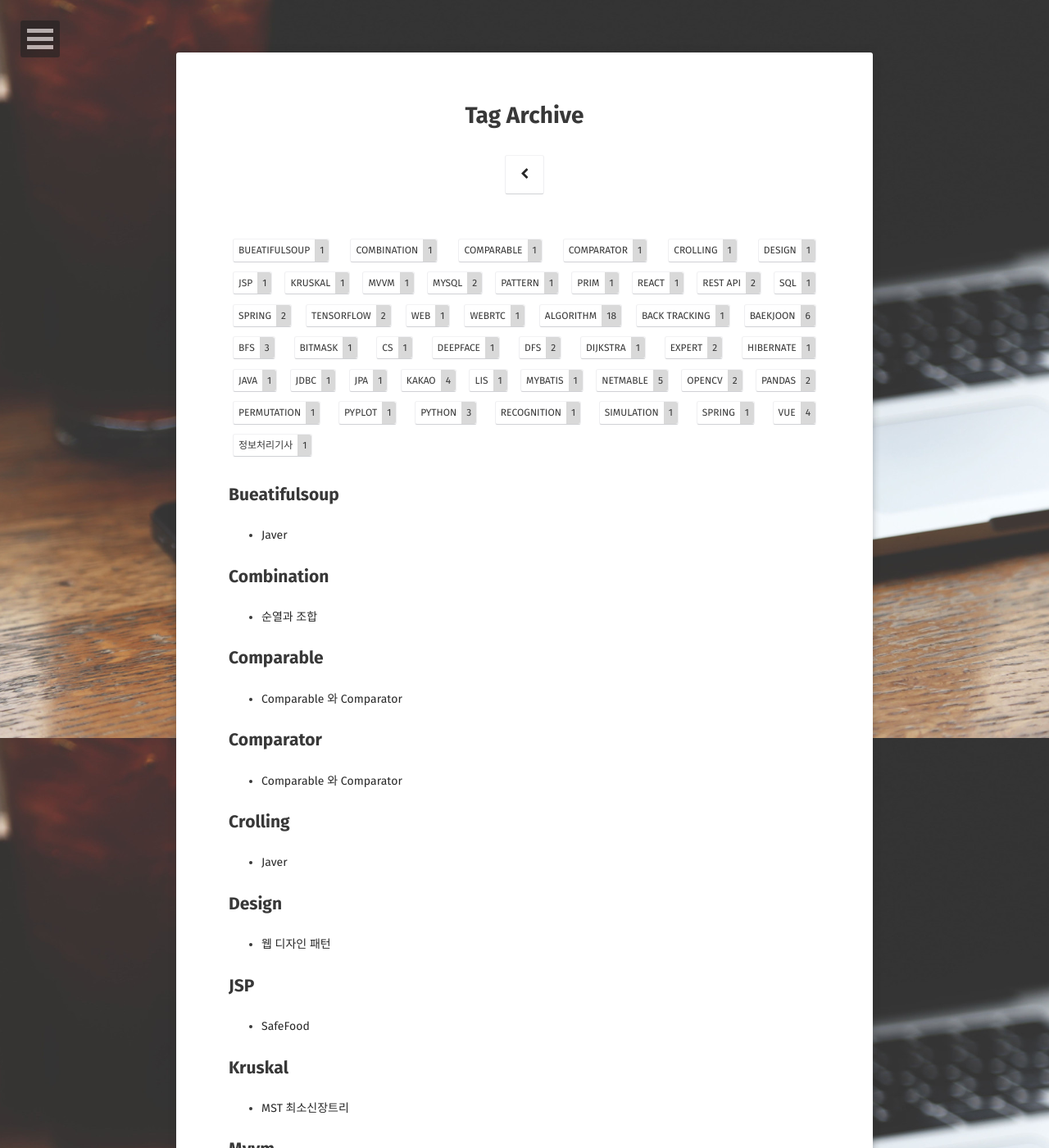
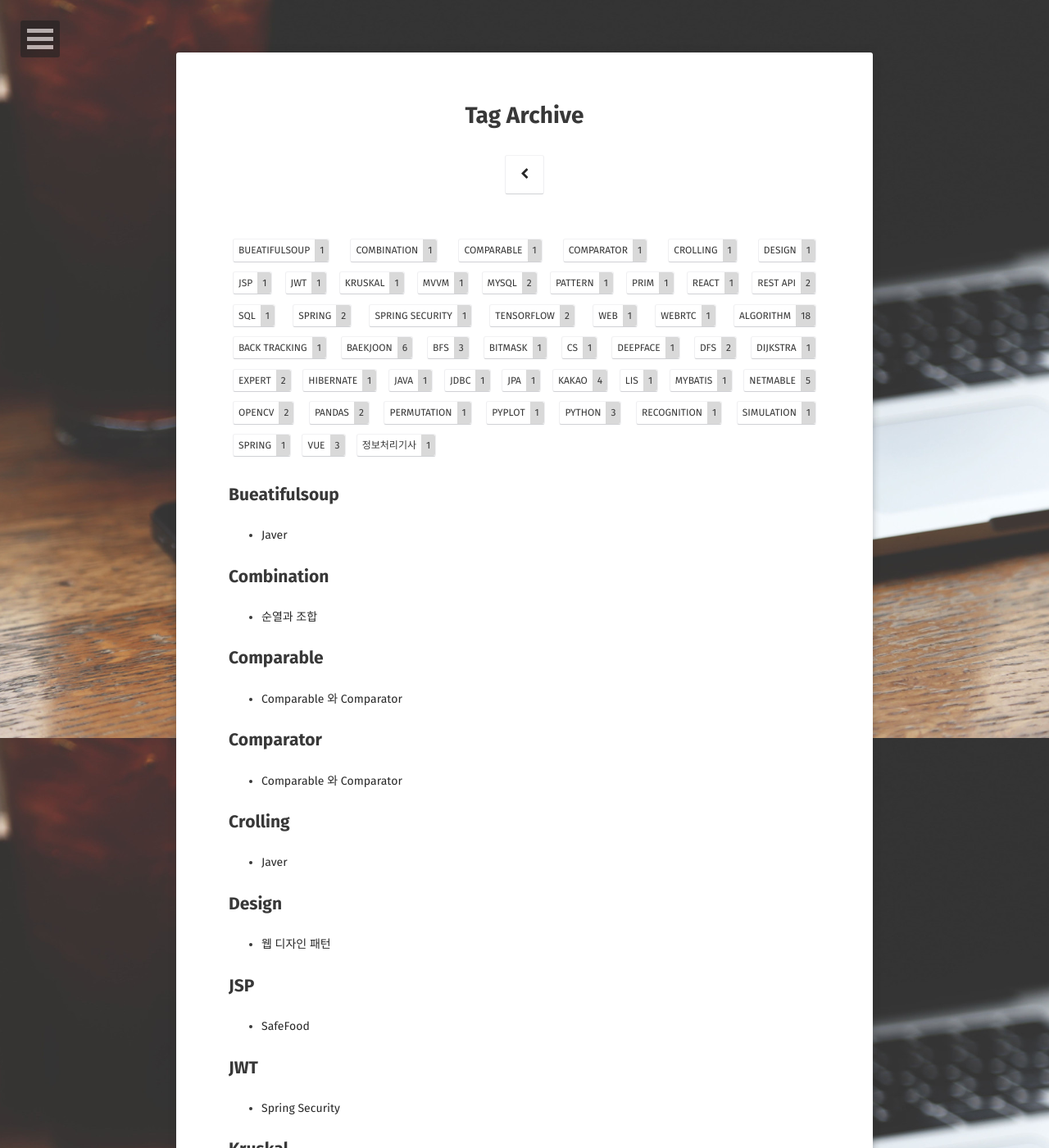
Before and after one commit to limkinam/limkinam.github.io, a Jekyll site: the page built from tags/index.html, in a window 1280 px wide and 1400 px high. Shown: the whole window at 82% size. Built offline with Jekyll 4.4.1, drawn with Linux system fonts in a browser that asks for light colours; some web fonts are replaced; some of the changed text lies outside the part shown.

Commit message:
Update 2020-07-03-Spring Security.md

```diff
--- a/_posts/2020-07-03-Spring Security.md
+++ b/_posts/2020-07-03-Spring Security.md
@@ -1,9 +1,9 @@
 ---
 layout: post
 title: "Spring Security"
-date: 2020-07-01
+date: 2020-07-03
 excerpt: "Spring Security 이용 로그인 구현하기"
-tags: [vue]
+tags: [JWT,Spring Security]
 comments: true
 ---
 
```
